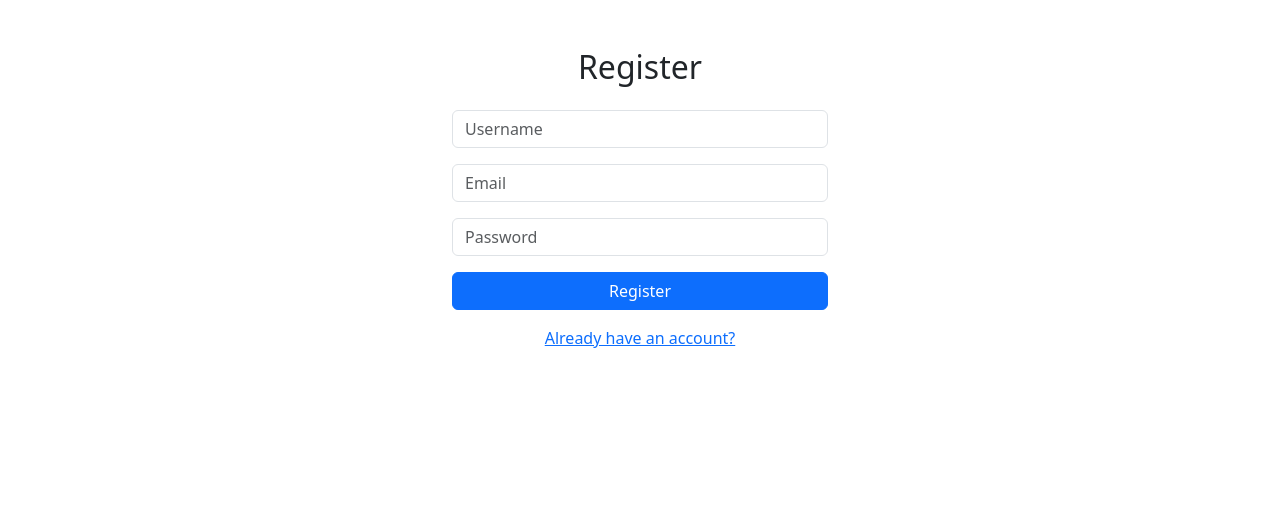
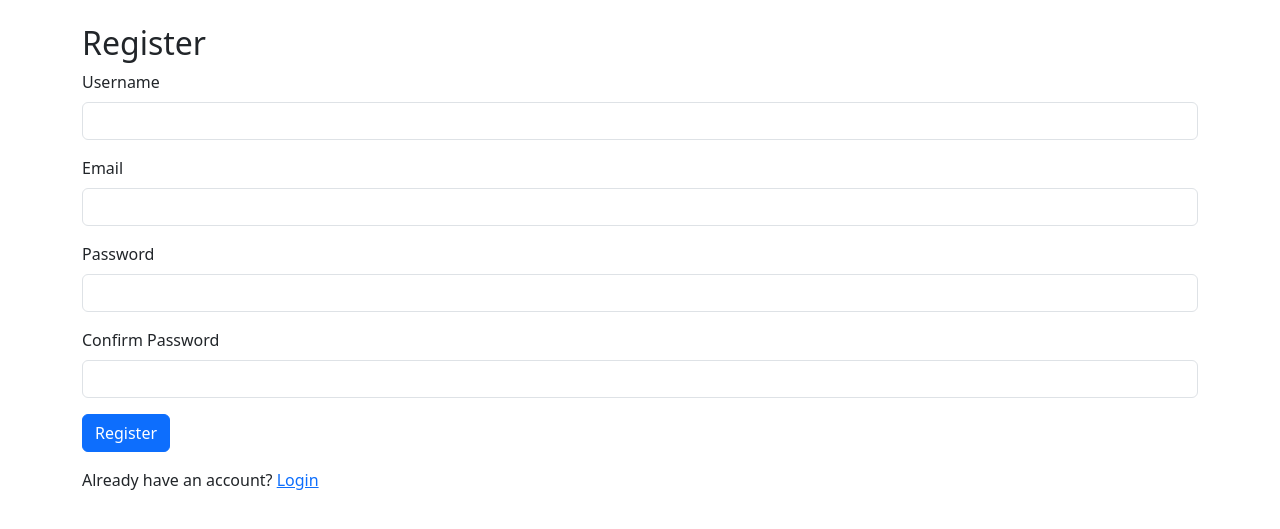
Before and after one commit to vprocopan/task-tracker-web, a Flask app: page /register in a window 1280 px wide. Shown: the top 529 px of the page. Run offline with Flask 3, Linux system fonts and the light colour scheme.

Commit message:
refactor

```diff
--- a/app/auth.py
+++ b/app/auth.py
@@ -13,14 +13,23 @@ auth_bp = Blueprint('auth', __name__, template_folder='templates')
 @auth_bp.route('/register', methods=['GET', 'POST'])
 def register():
     form = RegisterForm()
+
     if form.validate_on_submit():
+        print("✅ Form validated successfully!")
+        print("Data received:", form.username.data, form.email.data)
         hashed_pw = bcrypt.generate_password_hash(form.password.data).decode('utf-8')
         user = User(username=form.username.data, email=form.email.data, password=hashed_pw)
         db.session.add(user)
         db.session.commit()
+        print("💾 User committed to database!")
         flash('Account created successfully! You can now log in.', 'success')
         return redirect(url_for('auth.login'))
+    else:
+        # This will show why the form didn’t validate
+        print("❌ Form validation failed:", form.errors)
+
     return render_template('register.html', form=form)
+
 
 # ─────────────────────────────
 #  Login
--- a/app/forms.py
+++ b/app/forms.py
@@ -1,17 +1,30 @@
 from flask_wtf import FlaskForm
-from wtforms import StringField, PasswordField, SubmitField
-from wtforms.validators import DataRequired, Email, Length, EqualTo
+from wtforms import StringField, PasswordField, SubmitField, BooleanField
+from wtforms.validators import DataRequired, Email, EqualTo, Length, ValidationError
+from app.models import User
 
 
 class RegisterForm(FlaskForm):
-    username = StringField('Username', validators=[DataRequired(), Length(min=3, max=50)])
+    username = StringField('Username', validators=[DataRequired(), Length(min=2, max=150)])
     email = StringField('Email', validators=[DataRequired(), Email()])
     password = PasswordField('Password', validators=[DataRequired(), Length(min=6)])
-    confirm = PasswordField('Confirm Password', validators=[DataRequired(), EqualTo('password')])
+    confirm_password = PasswordField('Confirm Password', validators=[DataRequired(), EqualTo('password')])
     submit = SubmitField('Register')
+
+    # Optional: prevent duplicate emails or usernames
+    def validate_email(self, email):
+        user = User.query.filter_by(email=email.data).first()
+        if user:
+            raise ValidationError('Email is already registered.')
+
+    def validate_username(self, username):
+        user = User.query.filter_by(username=username.data).first()
+        if user:
+            raise ValidationError('Username already taken.')
 
 
 class LoginForm(FlaskForm):
     email = StringField('Email', validators=[DataRequired(), Email()])
     password = PasswordField('Password', validators=[DataRequired()])
+    remember = BooleanField('Remember Me')
     submit = SubmitField('Login')
--- a/app/templates/404.html
+++ b/app/templates/404.html
@@ -3,6 +3,6 @@
   <div style="text-align:center; margin-top:100px;">
     <h1>404 - Page Not Found</h1>
     <p>The page you’re looking for doesn’t exist or has been moved.</p>
-    <a href="{{ url_for('main.index') }}">Go back home</a>
+    <a href="{{ url_for('auth.login') }}">Go back home</a>
   </div>
 {% endblock %}
--- a/app/templates/register.html
+++ b/app/templates/register.html
@@ -1,21 +1,35 @@
 {% extends "base.html" %}
 {% block content %}
-<div class="container mt-5" style="max-width:400px;">
-  <h2 class="mb-4 text-center">Register</h2>
-  <form method="POST">
+  <div class="container mt-4">
+    <h2>Register</h2>
+    <form method="POST" action="">
+      {{ form.hidden_tag() }}  <!-- ✅ adds CSRF token -->
+
       <div class="mb-3">
-      <input type="text" class="form-control" name="username" placeholder="Username" required>
+        {{ form.username.label(class="form-label") }}
+        {{ form.username(class="form-control") }}
       </div>
+
       <div class="mb-3">
-      <input type="email" class="form-control" name="email" placeholder="Email" required>
+        {{ form.email.label(class="form-label") }}
+        {{ form.email(class="form-control") }}
       </div>
+
       <div class="mb-3">
-      <input type="password" class="form-control" name="password" placeholder="Password" required>
+        {{ form.password.label(class="form-label") }}
+        {{ form.password(class="form-control") }}
       </div>
-    <button type="submit" class="btn btn-primary w-100">Register</button>
+
+      <div class="mb-3">
+        {{ form.confirm_password.label(class="form-label") }}
+        {{ form.confirm_password(class="form-control") }}
+      </div>
+
+      {{ form.submit(class="btn btn-primary") }}
     </form>
-  <div class="text-center mt-3">
-    <a href="{{ url_for('auth.login') }}">Already have an account?</a>
-  </div>
+
+    <p class="mt-3">Already have an account?
+      <a href="{{ url_for('auth.login') }}">Login</a>
+    </p>
   </div>
 {% endblock %}
```
Lines whose indentation alone changed are shown as unchanged.
